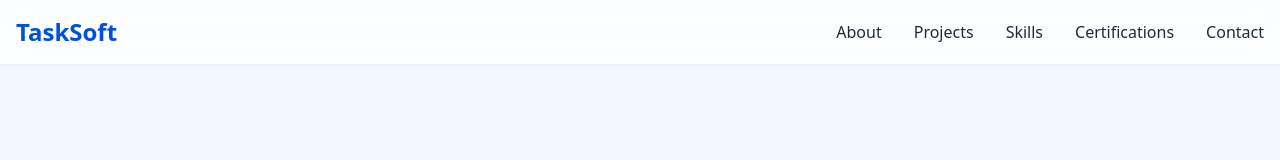
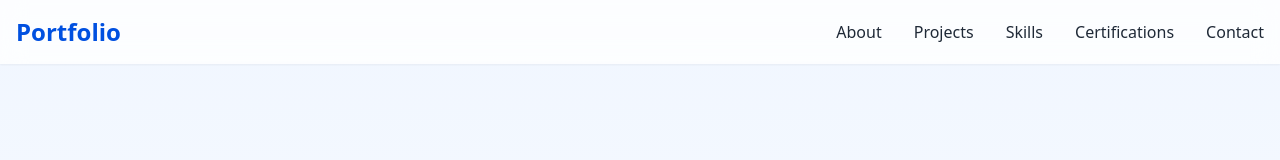
Before and after one commit to alexanderprogram/reactts-portfolio, a React (Vite) app: page / in a window 1280 px wide. Shown: the top 160 px of the page. Built offline with nearby package versions, Linux system fonts and the light colour scheme.

Commit message:
Modified Loading Animation and Navbar
Modified text

```diff
--- a/src/components/LoadingAnimation.tsx
+++ b/src/components/LoadingAnimation.tsx
@@ -39,8 +39,8 @@ function LoadingAnimation({ onAnimationComplete }: LoadingAnimationProps) {
     >
       <div className="relative transform-gpu">
         <svg
-          className="w-[400px] h-[120px] md:w-[600px] md:h-[160px]"
-          viewBox="0 0 600 160"
+          className="w-[500px] h-[120px] md:w-[800px] md:h-[160px]"
+          viewBox="0 0 800 160"
           aria-label="TaskSoft Logo Animation"
         >
           <text
@@ -58,7 +58,7 @@ function LoadingAnimation({ onAnimationComplete }: LoadingAnimationProps) {
               strokeDasharray="500"
               strokeDashoffset="500"
             >
-              TaskSoft
+              Alexander
             </tspan>
           </text>
           <text
@@ -72,7 +72,7 @@ function LoadingAnimation({ onAnimationComplete }: LoadingAnimationProps) {
               className="fill-primary-600 animate-[fillText_1s_ease-in-out_1s_forwards]"
               fillOpacity="0"
             >
-              TaskSoft
+              Alexander
             </tspan>
           </text>
         </svg>
--- a/src/components/Navbar.tsx
+++ b/src/components/Navbar.tsx
@@ -76,7 +76,7 @@ function Navbar() {
       <div className="max-w-7xl mx-auto px-4">
         <div className="flex justify-between h-16 items-center">
           {/* Logo */}
-          <span className="text-2xl font-bold text-primary-600">TaskSoft</span>
+          <span className="text-2xl font-bold text-primary-600">Portfolio</span>
 
           {/* Desktop Menu */}
           <div className="hidden md:flex items-center space-x-8">
```
